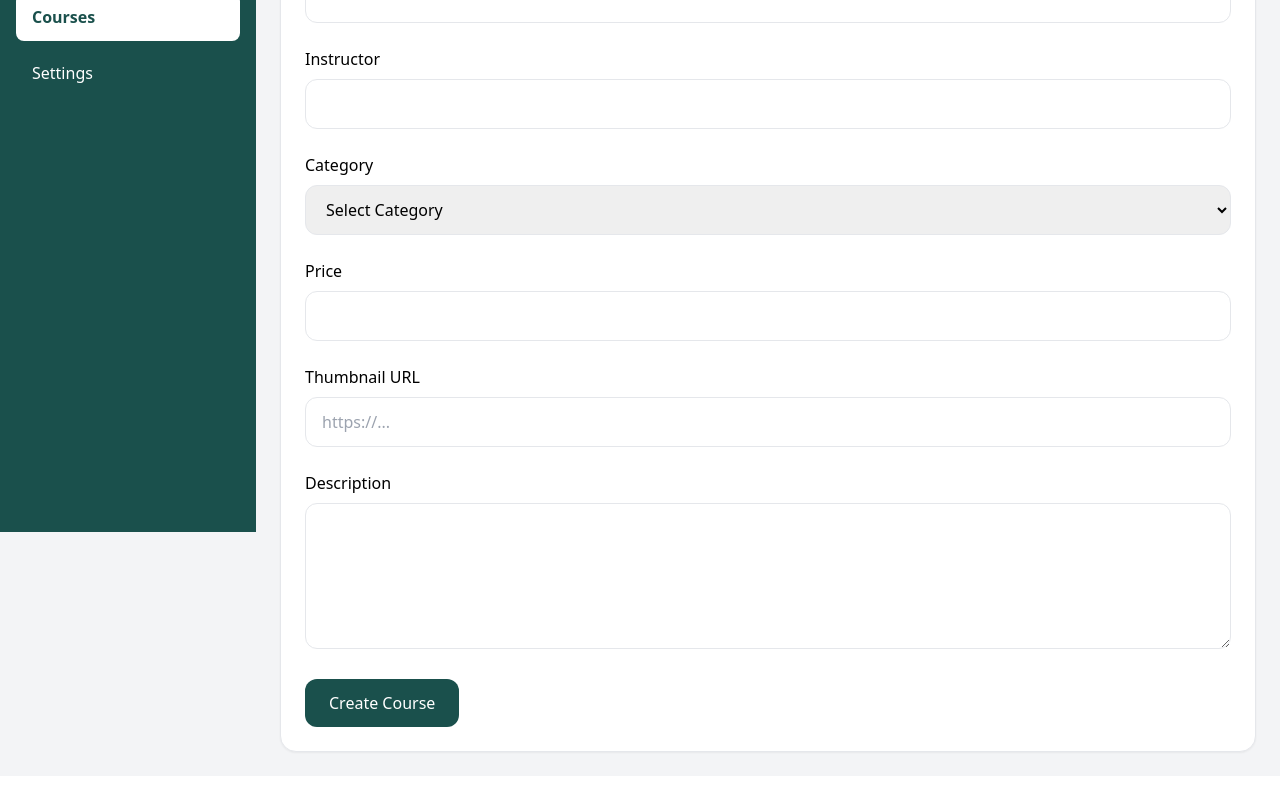
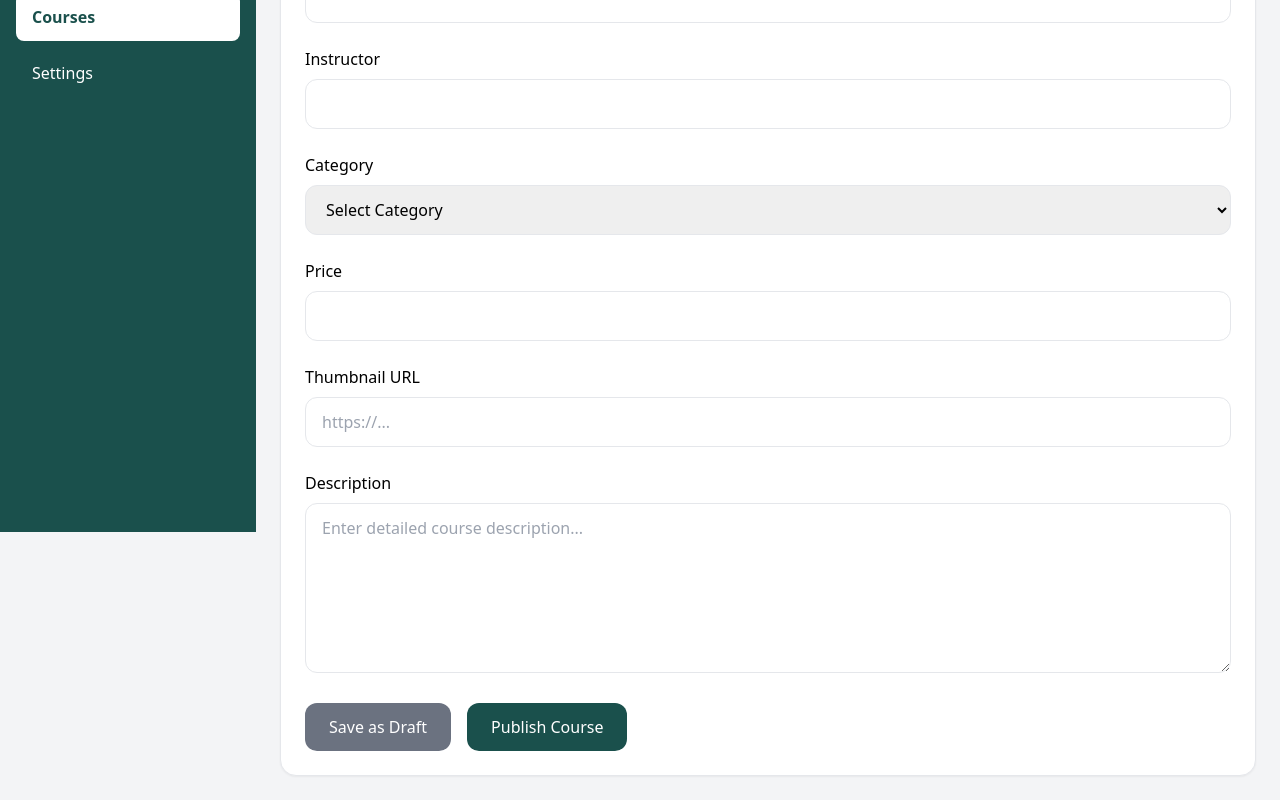
Before and after one commit to enayat-alt/clinic-project, a React (Vite) app in the folder frontend/: page /admin/courses/create in a window 1280 px wide. Shown: the part 268-1068 px from the top of the page. Before the commit the page ends 1044 px from the top, so only its background shows below. Built offline with nearby package versions, Linux system fonts and the light colour scheme.

Commit message:
create course

```diff
--- a/frontend/src/admin/courses/pages/CreateCourse.jsx
+++ b/frontend/src/admin/courses/pages/CreateCourse.jsx
@@ -1,4 +1,3 @@
-
 import { useState } from "react";
 import { useNavigate } from "react-router-dom";
 import { useCreateCourseMutation } from "../services/courseApi";
@@ -25,9 +24,7 @@ export default function CreateCourse() {
     });
   };
 
-  const handleSubmit = async (e) => {
-    e.preventDefault();
-
+  const handleSubmit = async (status) => {
     try {
       await createCourse({
         title: formData.title,
@@ -36,9 +33,14 @@ export default function CreateCourse() {
         price: Number(formData.price),
         description: formData.description,
         thumbnail: formData.thumbnail,
+        status,
       }).unwrap();
 
-      alert("Course Created Successfully");
+      alert(
+        status === "Draft"
+          ? "Course saved as draft"
+          : "Course published successfully"
+      );
 
       navigate("/admin/courses");
     } catch (error) {
@@ -64,10 +66,7 @@ export default function CreateCourse() {
       </div>
 
       <div className="bg-white p-6 rounded-2xl shadow-sm border">
-        <form
-          onSubmit={handleSubmit}
-          className="space-y-6"
-        >
+        <form className="space-y-6">
           {/* Course Title */}
           <div>
             <label className="block mb-2 font-medium">
@@ -190,25 +189,44 @@ export default function CreateCourse() {
             </label>
 
             <textarea
-              rows="5"
+              rows="6"
               name="description"
               value={formData.description}
               onChange={handleChange}
               required
               className="w-full border rounded-xl px-4 py-3"
+              placeholder="Enter detailed course description..."
             />
           </div>
 
-          {/* Submit */}
+          {/* Buttons */}
+          <div className="flex gap-4">
             <button
-            type="submit"
+              type="button"
               disabled={isLoading}
+              onClick={() =>
+                handleSubmit("Draft")
+              }
+              className="bg-gray-500 text-white px-6 py-3 rounded-xl hover:bg-gray-700 transition disabled:opacity-50"
+            >
+              {isLoading
+                ? "Saving..."
+                : "Save as Draft"}
+            </button>
+
+            <button
+              type="button"
+              disabled={isLoading}
+              onClick={() =>
+                handleSubmit("Published")
+              }
               className="bg-[#1a504c] text-white px-6 py-3 rounded-xl hover:bg-black transition disabled:opacity-50"
             >
               {isLoading
-              ? "Creating..."
-              : "Create Course"}
+                ? "Publishing..."
+                : "Publish Course"}
             </button>
+          </div>
         </form>
       </div>
     </div>
```
Lines whose indentation alone changed are shown as unchanged.
